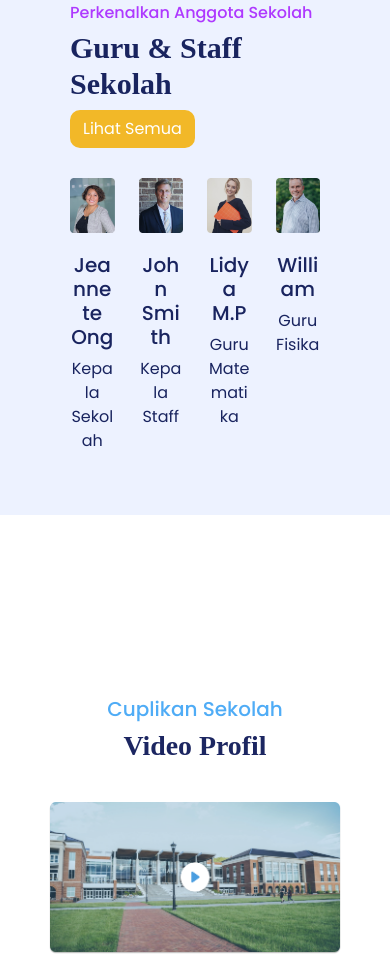
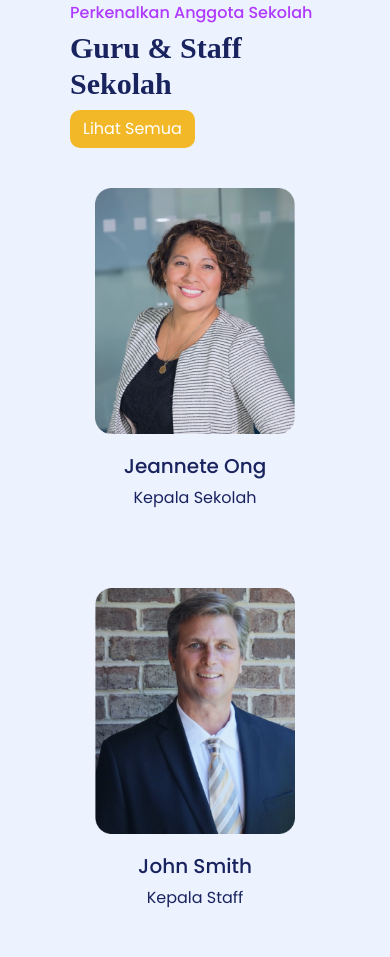
Before and after one commit to Hub-Academy-Inagata/Enjie-PageStyle2, a website: page tentang.html in a window 390 px wide. Shown: the part 2611-3568 px from the top of the page. Drawn offline with nearby package versions, Linux system fonts and the light colour scheme; a web font is replaced by a local one.

Commit message:
Update tentang.css

```diff
--- a/assets/css/tentang.css
+++ b/assets/css/tentang.css
@@ -298,6 +298,18 @@ button {
         margin: 4px 144px;
     }
 
+    .Guru .card-body .row .col-3 {
+        padding: 10px;
+        width: 500px;
+        height: 400px;
+        display: flex;
+        align-items: center;
+        flex-direction: column;
+    }
+
+    .Guru .card-body .row .col-3 img {
+        width: 200px;
+    }
 
 }
 
```
